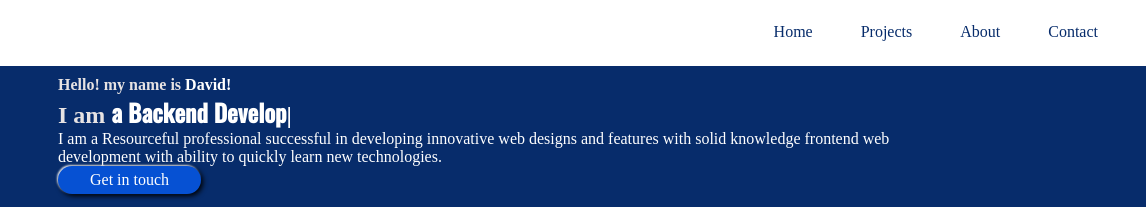
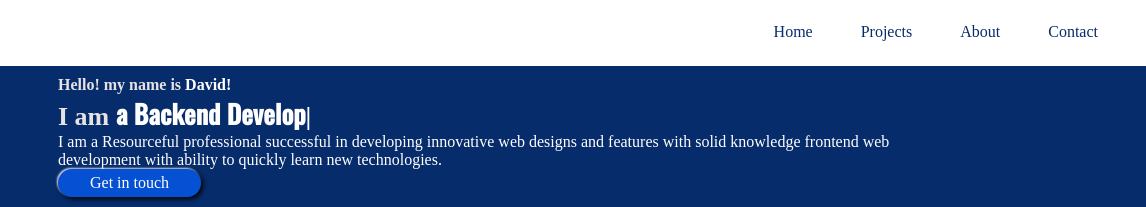
Before and after one commit to swiTTcHH/swiTTcHH.github.io, a plain HTML site: page index.html in a window 1280 px wide. Shown: the top 207 px of the page, 134-1280 px from the left. Drawn offline with nearby package versions, Linux system fonts and the light colour scheme.

Commit message:
new file

```diff
--- a/index.css
+++ b/index.css
@@ -16,6 +16,10 @@
 @font-face {
   font-family: custom;
   src: url("assets/font/static/Oswald-Medium.ttf");
+}
+
+h1{
+  font-size: 26px;
 }
 
 .colorr {
```
Also changed, not shown: 1 other file.
